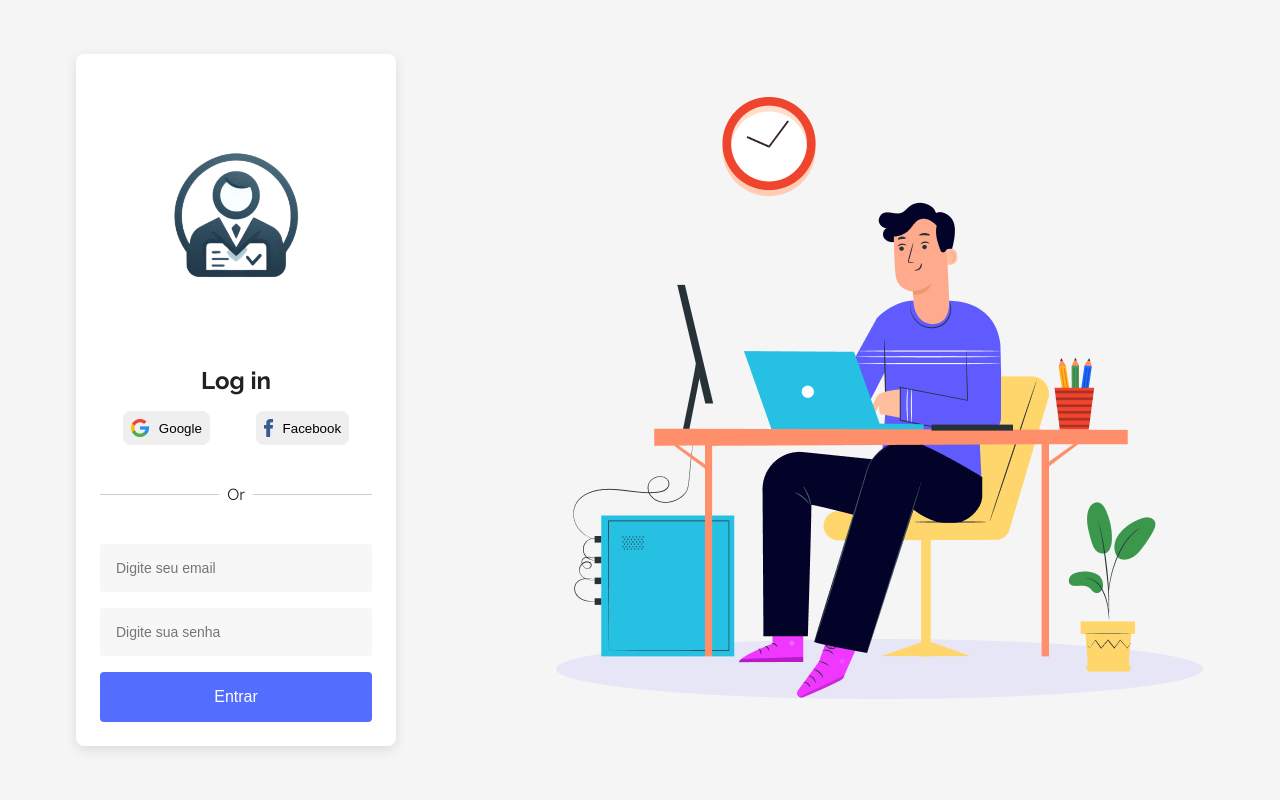
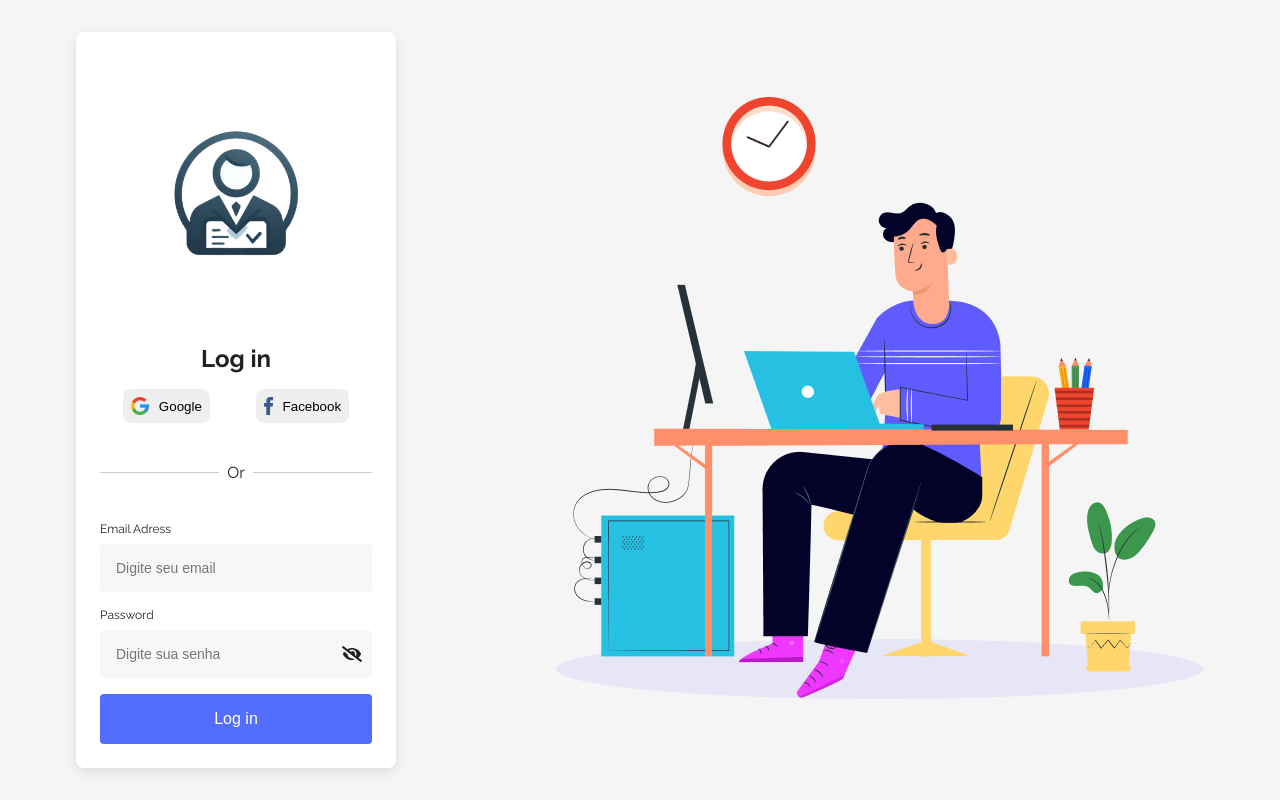
Before and after one commit to danielcoosta1/saasconsultas, a React (Vite) app: page /login in a window 1280 px wide. Built offline with nearby package versions, Linux system fonts and the light colour scheme.

Commit message:
Adicionando o icone do olho aberto/fechado para mostrar ou não a senha

```diff
--- a/src/pages/Login/index.jsx
+++ b/src/pages/Login/index.jsx
@@ -9,18 +9,25 @@ import {
   ButtonSubmit,
   ButtonLogin,
   Divider,
+  CampoInput,
+  LabelEstilizada,
+  IconeSenha,
+  InputContainer,
 } from "./style";
 
 import loginImg from "../../assets/login.png";
 import logomarca from "../../assets/logomarca.png";
 import logoGoogle from "../../assets/google.png";
 import logoFb from "../../assets/facebook.png";
+import { IoEyeSharp } from "react-icons/io5";
+import { FaEyeSlash } from "react-icons/fa";
 
 import { useState } from "react";
 
 const Login = () => {
   const [email, setEmail] = useState("");
   const [senha, setSenha] = useState("");
+  const [showPassword, setShowPassword] = useState(false);
   const [erro, setErro] = useState("");
 
   const handleSubmit = (e) => {
@@ -50,7 +57,8 @@ const Login = () => {
             </ButtonLogin>
           </ContainerBt>
           <Divider>Or</Divider>
-
+          <CampoInput>
+            <LabelEstilizada>Email Adress</LabelEstilizada>
             <Input
               type="email"
               id="email"
@@ -58,15 +66,26 @@ const Login = () => {
               value={email}
               onChange={(e) => setEmail(e.target.value)}
             />
+          </CampoInput>
+          <CampoInput>
+            <LabelEstilizada>Password</LabelEstilizada>
+            <InputContainer>
               <Input
-            type="password"
-            id="passward"
+                type={showPassword ? "text" : "password"}
+                id="password"
                 placeholder="Digite sua senha"
                 value={senha}
                 onChange={(e) => setSenha(e.target.value)}
               />
+              <IconeSenha onClick={() => setShowPassword(!showPassword)}>
+                {showPassword ? <IoEyeSharp /> : <FaEyeSlash />}
+              </IconeSenha>
+            </InputContainer>
+          </CampoInput>
+
           {erro && <p style={{ color: "red" }}>{erro}</p>}
-          <ButtonSubmit type="submit">Entrar</ButtonSubmit>
+          <ButtonSubmit type="submit">Log in</ButtonSubmit>
+
         </Form>
       </ContainerForm>
       <ContainerFoto>
--- a/src/pages/Login/style.js
+++ b/src/pages/Login/style.js
@@ -7,7 +7,7 @@ export const ContainerPrincipal = styled.section`
   height: 100vh;
   align-items: center;
   justify-content: center;
-  padding: 0 2rem;
+
   gap: 10rem;
   background-color: ${({ theme }) => theme.colors.background};
 `;
@@ -86,8 +86,48 @@ export const Divider = styled.div`
   }
 `;
 
+export const CampoInput = styled.div`
+  display: flex;
+  flex-direction: column;
+  gap: 0.5em;
+`;
+
+export const LabelEstilizada = styled.label`
+  font-size: 0.75rem;
+`;
+
+export const InputContainer = styled.div`
+  position: relative;
+  width: 100%;
+`;
+
+export const IconeSenha = styled.button`
+  position: absolute;
+  right: 10px;
+  top: 50%;
+  transform: translateY(-50%);
+  background: none;
+  border: none;
+  cursor: pointer;
+
+  display: flex;
+  align-items: center;
+
+  svg {
+    font-size: 20px;
+    color: ${({ theme }) => theme.colors.text};
+  }
+
+  &:hover {
+    opacity: 0.7;
+  }
+`;
+
+
 export const Input = styled.input`
+  width: 100%;
   padding: ${({ theme }) => theme.spacing.medium};
+  padding-right: 40px; /* Espaço para o ícone */
   border: none;
   background-color: ${({ theme }) => theme.colors.inputs};
   border-radius: 4px;
@@ -108,3 +148,5 @@ export const ButtonSubmit = styled.button`
     background-color: ${({ theme }) => theme.colors.secondary};
   }
 `;
+
+export const ContainerNewAccount = styled.div``;
```
Lines whose indentation alone changed are shown as unchanged.
